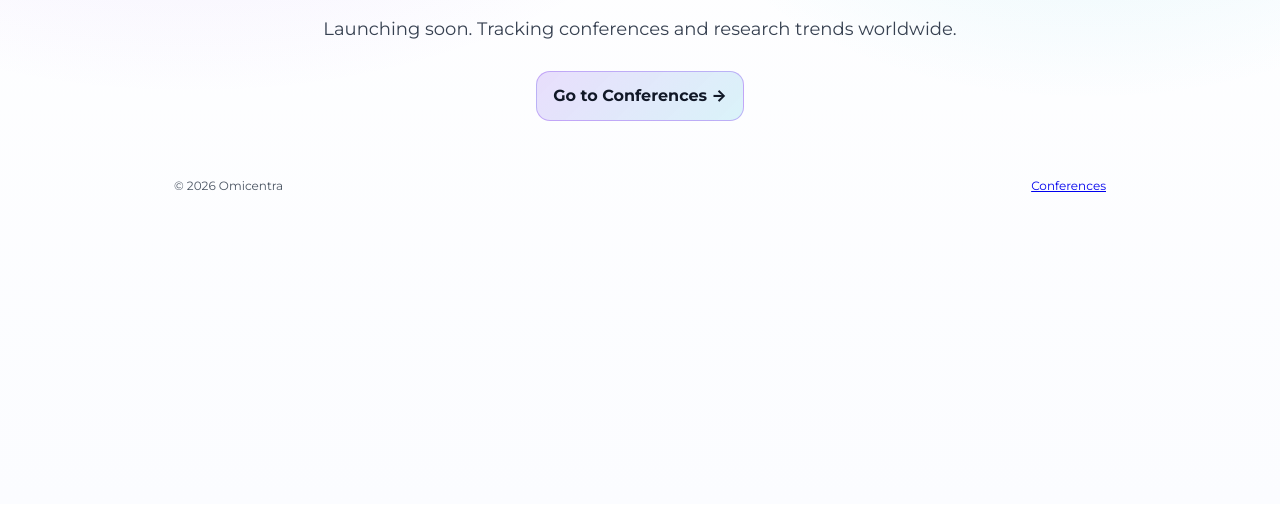
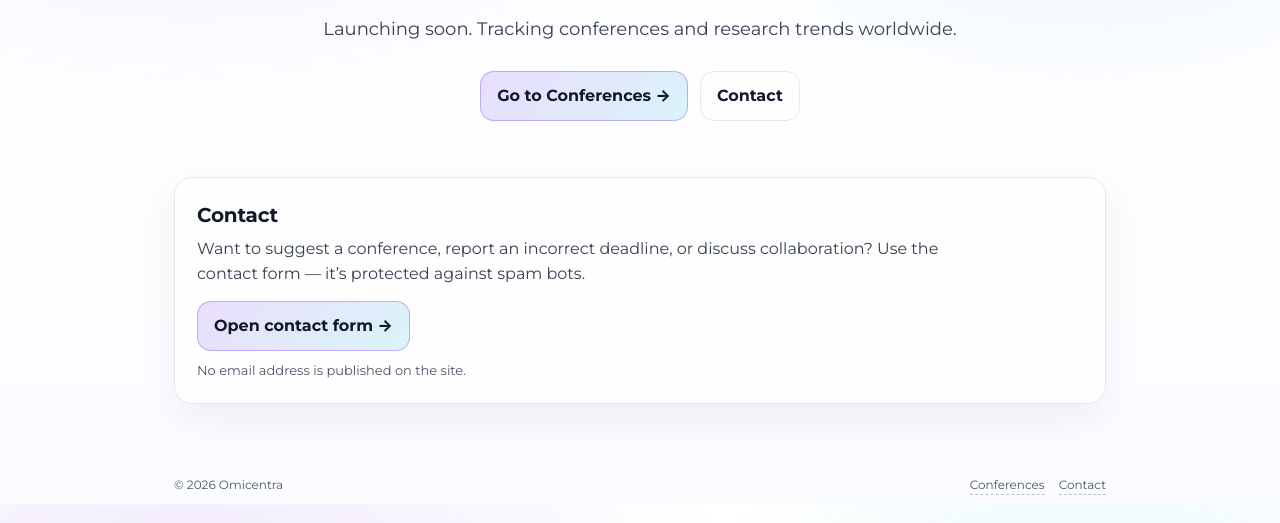
Before and after one commit to Omicentra/omicentra-site, a website: page index.html in a window 1280 px wide. Shown: the part 296-819 px from the top of the page. Drawn offline with Linux system fonts and the light colour scheme.

Commit message:
Update index.html

```diff
--- a/index.html
+++ b/index.html
@@ -8,7 +8,6 @@
   <!-- ===== MAINTENANCE SWITCH ===== -->
   <script>
     window.MAINTENANCE_MODE = false; // set to true to enable maintenance
-
     if (window.MAINTENANCE_MODE) {
       window.location.replace("/maintenance.html");
     }
@@ -103,6 +102,14 @@
       max-width: 60ch;
     }
 
+    .btn-row{
+      display:flex;
+      gap:12px;
+      justify-content:center;
+      flex-wrap:wrap;
+      margin-top: 6px;
+    }
+
     .btn{
       display:inline-flex;
       min-height:44px;
@@ -122,6 +129,44 @@
       background: linear-gradient(135deg, rgba(124,58,237,.16), rgba(6,182,212,.14));
     }
 
+    .btn-ghost{
+      background: rgba(255,255,255,.65);
+    }
+
+    /* --- CONTACT SECTION --- */
+    .contact{
+      max-width: 980px;
+      margin: 0 auto;
+      padding: 0 24px 72px;
+    }
+
+    .card{
+      border: 1px solid var(--border);
+      border-radius: var(--radius);
+      background: rgba(255,255,255,.78);
+      box-shadow: 0 16px 40px rgba(17,24,39,.06);
+      padding: 22px;
+    }
+
+    .contact h2{
+      margin: 0 0 6px;
+      font-size: 20px;
+      letter-spacing: -0.2px;
+    }
+
+    .contact p{
+      margin: 0 0 14px;
+      color: var(--muted);
+      line-height: 1.6;
+      max-width: 70ch;
+    }
+
+    .contact .mini{
+      font-size: 13px;
+      color: var(--muted2);
+      margin-top: 10px;
+    }
+
     footer{
       max-width: 980px;
       margin: 0 auto;
@@ -131,6 +176,9 @@
       color: var(--muted2);
       font-size: 12px;
     }
+
+    footer a{ color: inherit; text-decoration: none; border-bottom: 1px dashed rgba(75,85,99,.35); }
+    footer a:hover{ border-bottom-color: rgba(75,85,99,.8); }
   </style>
 </head>
 
@@ -156,15 +204,36 @@
         Launching soon. Tracking conferences and research trends worldwide.
       </p>
 
-      <a class="btn btn-primary" href="/conferences.html">
-        Go to Conferences →
-      </a>
+      <div class="btn-row">
+        <a class="btn btn-primary" href="/conferences.html">Go to Conferences →</a>
+        <a class="btn btn-ghost" href="/contact.html">Contact</a>
+      </div>
+    </section>
+
+    <!-- Contact block -->
+    <section class="contact" aria-label="Contact">
+      <div class="card">
+        <h2>Contact</h2>
+        <p>
+          Want to suggest a conference, report an incorrect deadline, or discuss collaboration?
+          Use the contact form — it’s protected against spam bots.
+        </p>
+        <div class="btn-row" style="justify-content:flex-start; margin:0;">
+          <a class="btn btn-primary" href="/contact.html">Open contact form →</a>
+        </div>
+        <div class="mini">
+          No email address is published on the site.
+        </div>
+      </div>
     </section>
   </main>
 
   <footer>
     <div>© <span id="year"></span> Omicentra</div>
-    <div><a href="/conferences.html">Conferences</a></div>
+    <div style="display:flex; gap:14px;">
+      <a href="/conferences.html">Conferences</a>
+      <a href="/contact.html">Contact</a>
+    </div>
   </footer>
 
   <script>
```
